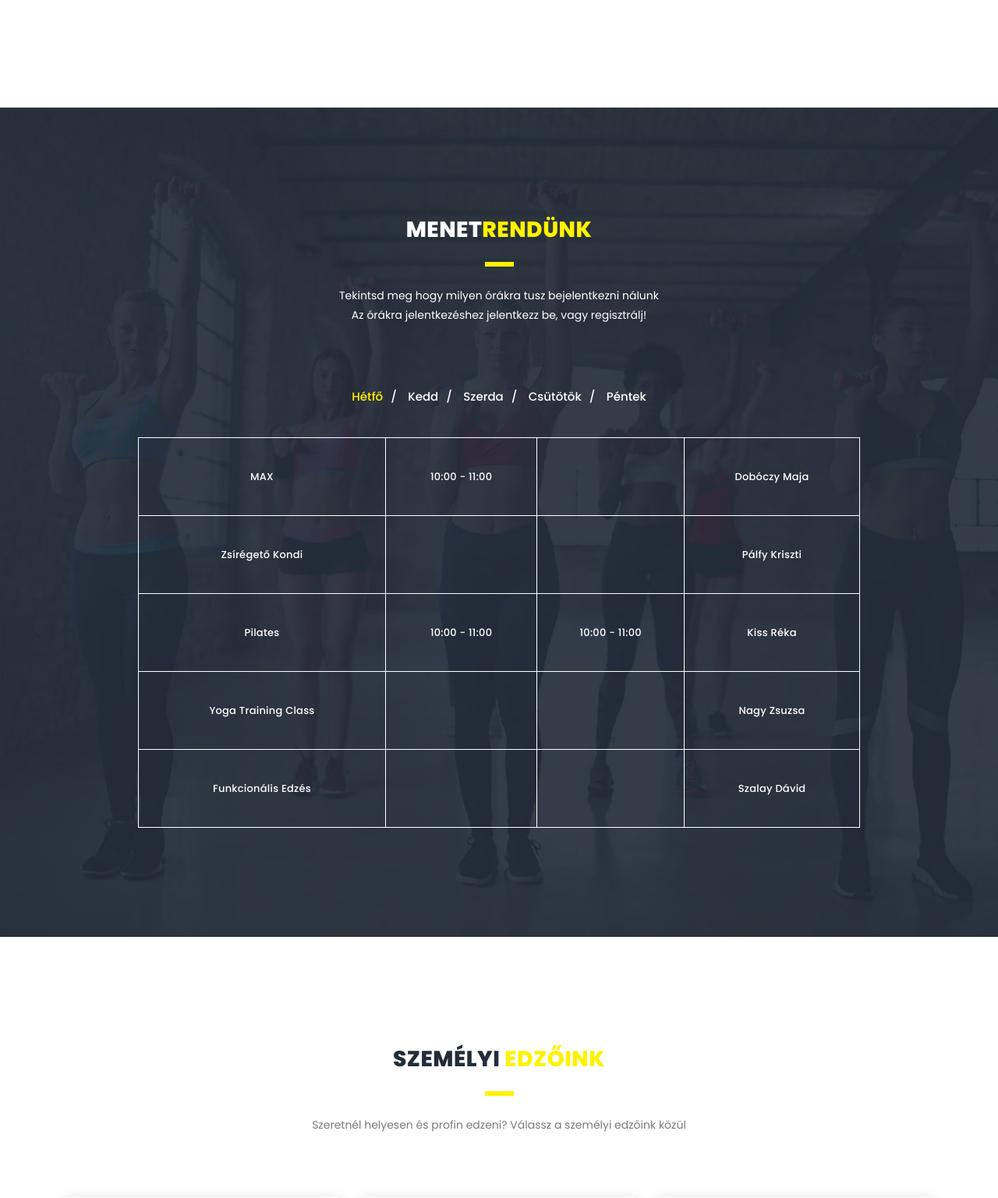
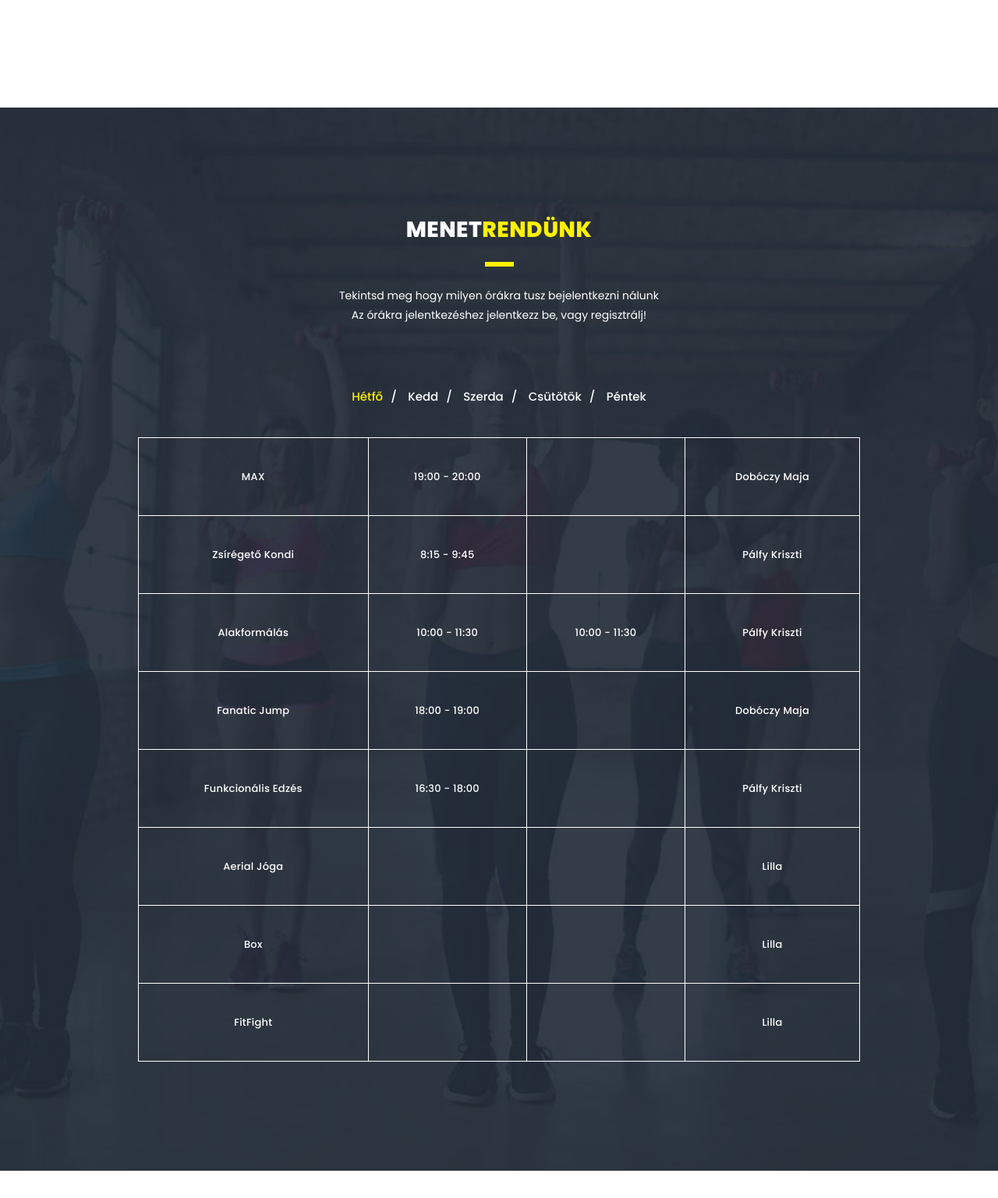
Before and after one commit to Davesko/EDZOTEREM_1, a PHP site: page / in a window 1280 px wide. Shown: the part 2757-4294 px from the top of the page at 78% size. Run offline with PHP 8.4, Linux system fonts and the light colour scheme; some libraries are stand-ins or nearby versions.

Commit message:
203.09.18 orarend upgrade

```diff
--- a/index.php
+++ b/index.php
@@ -218,38 +218,63 @@
                             <tbody>
                                 <tr>
                                     <td class="day-time">MAX</td>
-                                    <td class="monday ts-item show" data-tsmeta="monday">10:00 - 11:00</td>
-                                    <td class="tuesday ts-item" data-tsmeta="tuesday">10:00 - 11:00</td>
+                                    <td class="monday ts-item show" data-tsmeta="monday">19:00 - 20:00</td>
+                                    <td class="wednesday ts-item" data-tsmeta="wednesday">19:00 - 20:00</td>
 
                                     <td>Dobóczy Maja</td>
                                 </tr>
                                 <tr>
                                     <td class="day-time">Zsírégető kondi</td>
-                                    <td class="friday ts-item" data-tsmeta="friday">10:00 - 11:00</td>
+                                    <td class="monday ts-item show" data-tsmeta="monday"  >8:15 - 9:45</td>
+                                    <td class="wednesday friday ts-item " data-tsmeta="wednesday" data-tsmeta="friday">8:15 - 9:45</td>
+
+                                    <td>Pálfy Kriszti</td>
+                                </tr>
+                                <tr>
+                                    <td class="day-time">Alakformálás</td>
+                                    <td class="monday ts-item show" data-tsmeta="monday">10:00 - 11:30</td>
+                                    <td class="monday ts-item show" data-tsmeta="monday">10:00 - 11:30</td>
+
+
+                                    <td>Pálfy Kriszti</td>
+                                </tr>
+                                <tr>
+                                    <td class="day-time">Fanatic Jump</td>
+                                    <td class="monday ts-item show" data-tsmeta="monday">18:00 - 19:00</td>
+                                    <td></td>
+
+                                    <td>Dobóczy Maja</td>
+                                </tr>
+                                <tr>
+                                    <td class="day-time">Funkcionális edzés</td>
+                                    <td class="monday ts-item show" data-tsmeta="monday">16:30 - 18:00</td>
                                     <td class="wednesday friday ts-item " data-tsmeta="wednesday" data-tsmeta="friday">10:00 - 11:00</td>
 
                                     <td>Pálfy Kriszti</td>
                                 </tr>
                                 <tr>
-                                    <td class="day-time">Pilates</td>
-                                    <td class="monday ts-item show " data-tsmeta="monday">10:00 - 11:00</td>
-                                    <td class="monday ts-item show" data-tsmeta="monday">10:00 - 11:00</td>
+                                    <td class="day-time">Aerial jóga</td>
+                                    <td class="tuesday  ts-item " data-tsmeta="tuesday" >18:00 - 19:15 <br> 19:15 - 20:30</td>
+                                    <td class=" thursday ts-item "  data-tsmeta="thursday">18:00 - 19:15 <br> 19:15 - 20:30</td>
 
-                                    <td>Kiss Réka</td>
+
+                                    <td>Lilla</td>
                                 </tr>
                                 <tr>
-                                    <td class="day-time">Yoga Training Class</td>
-                                    <td class="monday ts-item " data-tsmeta="monday">13:20 - 14:50</td>
-                                    <td class="wednesday friday ts-item " data-tsmeta="wednesday" data-tsmeta="friday">10:00 - 11:00</td>
+                                    <td class="day-time">Box</td>
+                                    <td class="tuesday  ts-item " data-tsmeta="tuesday" >18:00 - 19:15 <br> 19:15 - 20:30</td>
+                                    <td class="thursday ts-item "  data-tsmeta="thursday">18:00 - 19:15 <br> 19:15 - 20:30</td>
 
-                                    <td>Nagy Zsuzsa</td>
+
+                                    <td>Lilla</td>
                                 </tr>
                                 <tr>
-                                    <td class="day-time">Funkcionális edzés</td>
-                                    <td class="friday ts-item" data-tsmeta="friday">10:00 - 11:00</td>
-                                    <td class="wednesday friday ts-item " data-tsmeta="wednesday" data-tsmeta="friday">10:00 - 11:00</td>
+                                    <td class="day-time">FitFight</td>
+                                    <td class="tuesday  ts-item " data-tsmeta="tuesday" >18:00 - 19:15 <br> 19:15 - 20:30</td>
+                                    <td class=" thursday ts-item "  data-tsmeta="thursday">18:00 - 19:15 <br> 19:15 - 20:30</td>
 
-                                    <td>Szalay Dávid</td>
+
+                                    <td>Lilla</td>
                                 </tr>
                             </tbody>
                         </table>
```
Also changed, not shown: 1 other file.
